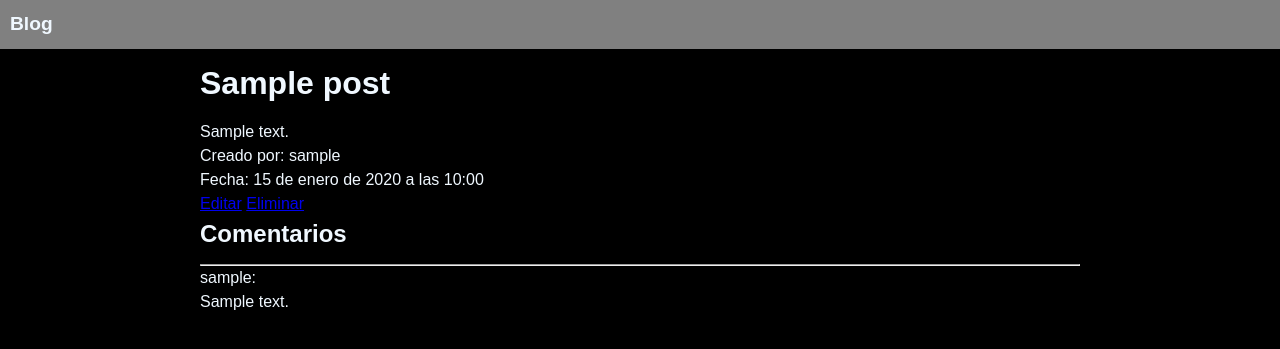
After one commit to Thibor82/NP, a Django app: page /1/ in a window 1280 px wide. The commit adds this page. Shown: the top 349 px of the page. Run offline with Django 5.2, Linux system fonts and the light colour scheme; tables that the repository leaves empty hold one stand-in row (values such as "Sample post").

Commit message:
implemento css basico

```diff
--- /dev/null
+++ b/nuevo_proyecto/nueva_app/static/css/style.css
@@ -0,0 +1,85 @@
+*{
+    margin:0;
+    padding: 0;
+    box-sizing: border-box;
+}
+body{
+    background-color: black;
+    color: aliceblue;
+    font-family: Arial, Helvetica, sans-serif;
+    line-height: 1.5;
+}
+.container{
+    width: 100%;
+    max-width: 900px;
+    margin: 0 auto;
+    padding:10px;
+}
+
+.navbar{
+    background-color: grey;
+    padding: 10px;
+
+}
+.navbar .navbar_a{
+    text-decoration: none;
+    color:aliceblue;
+    font-weight: bold;
+    font-weight: bold;
+  font-size: 1.2rem;
+}
+.navbar_a:hover {
+  color: #555;
+}
+.navbar::after {
+    content: "";
+    display: table;
+    clear: both;
+}
+h1, h2, h3 {
+    margin-bottom: 0.8rem;
+    color:aliceblue;
+}
+
+.grid {
+    display: grid;
+    grid-template-columns: 1fr;
+    gap: 20px;
+}
+.tarjeta{
+    background-color:grey;
+  border: 0.5px solid #ddd;
+  padding: 15px;
+  border-radius: 6px;
+}
+
+.tarjeta h2{
+    margin-bottom: 0.5rem;
+    font-size: 1.2rem;
+    color: #444;
+}
+.tarjeta p{
+    margin-bottom: 0.5rem;
+    color: aliceblue;
+}
+
+.tarjeta a{
+    text-decoration:none;
+    color:rgb(170, 214, 250);
+    font-weight: 500;
+}
+.tarjeta a:hover{
+    text-decoration:none;
+    color:#555;
+    font-weight: 500;
+}
+@media (min-width: 768px) {
+    .grid {
+      grid-template-columns: 1fr 1fr;
+    }
+  }
+  @media (min-width: 1024px) {
+    .grid {
+      grid-template-columns: 1fr 1fr 1fr;
+    }
+  }
--- a/nuevo_proyecto/nueva_app/templates/base.html
+++ b/nuevo_proyecto/nueva_app/templates/base.html
@@ -3,11 +3,11 @@
 <html lang="en">
 <head>
     <meta charset="UTF-8">
-    <meta http-equiv='X-UA-Compatible' content='IE=edge'>
+
     <title>{% block title %} Test CRUD {% endblock %}</title>
     <meta name='viewport' content='width=device-width, initial-scale=1.0'>
-    <link rel='stylesheet' type='text/css' media='screen' href='{% static "css/style.css" %}'>
-    <script src='{% static "js/main.js" %}'></script>
+    <link rel='stylesheet'  media='screen' href="{% static 'css/style.css' %}">
+    <!-- <script src='{% static "js/main.js" %}'></script> -->
 </head>
 <body>
     <nav class="navbar">
--- a/nuevo_proyecto/nueva_app/templates/login.html
+++ b/nuevo_proyecto/nueva_app/templates/login.html
@@ -1,8 +1,10 @@
+{% load static %}
 <!DOCTYPE html>
 <html lang="en">
 <head>
     <meta charset="UTF-8">
     <meta name="viewport" content="width=device-width, initial-scale=1.0">
+    <link rel='stylesheet'  media='screen' href='{% static "css/style.css" %}'>
     <title>Login</title>
 </head>
 <body>
--- /dev/null
+++ b/nuevo_proyecto/nueva_app/templates/post_detail.html
@@ -0,0 +1,21 @@
+{% extends 'base.html' %}
+
+{% block title %}Detalles del Post{% endblock %}
+
+{% block content %}
+    <h1>{{ object.title }}</h1>
+    <p>{{ object.content }}</p>
+    <p>Creado por: {{object.author}}</p>
+    <p>Fecha: {{ object.created_at }}</p>
+
+    <a href="{% url 'post_update' object.pk %}">Editar</a>
+    <a href="{% url 'post_delete' object.pk %}">Eliminar</a>
+
+    <h2>Comentarios</h2>
+    {% for comment in object.comment_set.all %}
+        <hr>
+        <div>
+            <p>{{ comment.author.username }}:<br> {{ comment.content }}</p>
+        </div>
+    {% endfor %}
+{% endblock %}
--- a/nuevo_proyecto/nueva_app/templates/post_list.html
+++ b/nuevo_proyecto/nueva_app/templates/post_list.html
@@ -3,11 +3,12 @@
 
 {% block content %}
 <h1 class="titulo">Lista de posts</h1>
+<a href="{% url 'post_create' %}">Crea un  nuevo Post</a>
 <div class="grid">
     {% for post in object_list %}
         <div class="tarjeta">
             <h2>{{ post.title }}</h2>
-            <p>{{ post.content}}</p>
+            <p>{{ post.content|truncatechars:10}}</p>
             <a href="{% url 'post_detail' post.pk %}">Lee el post</a>
         </div>
     {% endfor %}
--- a/nuevo_proyecto/nueva_app/urls.py
+++ b/nuevo_proyecto/nueva_app/urls.py
@@ -1,6 +1,11 @@
 from nuevo_proyecto.urls import path, include
 from . import views
-from .views import PostListView, PostCreateView, PostDetailView
+from .views import PostListView, PostCreateView, PostDetailView, PostUpdateView, PostDeleteView
+
+
+
+
+
 
 urlpatterns = [
     path('', views.home, name='home' ),
@@ -9,5 +14,9 @@ urlpatterns = [
     path('logout/', views.logoutView, name='logout'),
     path('post/', PostListView.as_view(), name='post_list'),
     path('<int:pk>/', PostDetailView.as_view(), name='post_detail'),
-    path('new/', PostCreateView.as_view(), name='post_create')
+    path('new/', PostCreateView.as_view(), name='post_create'),
+    path('<int:pk>/edit/', PostUpdateView.as_view(), name='post_update'),
+    path('<int:pk>/delete/', PostDeleteView.as_view(), name='post_delete'),
 ]
+
+# urlpatterns+=static(settings.STATIC_URL, document_root=settings.STATIC_ROOT)
--- a/nuevo_proyecto/nueva_app/views.py
+++ b/nuevo_proyecto/nueva_app/views.py
@@ -3,8 +3,9 @@ from django.contrib.auth import authenticate, login, logout
 from django.contrib import messages
 from django.contrib.auth.models import User
 from .forms import RegistroForm, LoginForm
-from django.views.generic import ListView, DetailView, CreateView
+from django.views.generic import ListView, DetailView, CreateView, UpdateView, DeleteView
 from .models import Post
+from django.urls import reverse_lazy
 
 # vistas genericas para trabajar CRUD
 
@@ -21,10 +22,22 @@ class PostCreateView(CreateView):
     model = Post
     fields = ['title', 'content']
     template_name = "post_create.html"
+    success_url = reverse_lazy('post_list')
 
     def form_valid(self, form):
         form.instance.author = self.request.user
         return super().form_valid(form)
+
+class PostUpdateView(UpdateView):
+    model = Post
+    fields = ['title', 'content']
+    template_name = 'post_form.html'
+    success_url = reverse_lazy('post_list')
+
+class PostDeleteView(DeleteView):
+    model = Post
+    template_name = 'post_confirm_delete.html'
+    success_url = reverse_lazy('post_list')
 
 
 
```
Also changed, not shown: nuevo_proyecto/nueva_app/templates/post_confirm_delete.html (added, +13 -0 lines), nuevo_proyecto/nueva_app/templates/post_create.html (added, +11 -0 lines), nuevo_proyecto/nueva_app/templates/post_form.html (added, +12 -0 lines), nuevo_proyecto/nuevo_proyecto/settings.py (+4 -3 lines).
